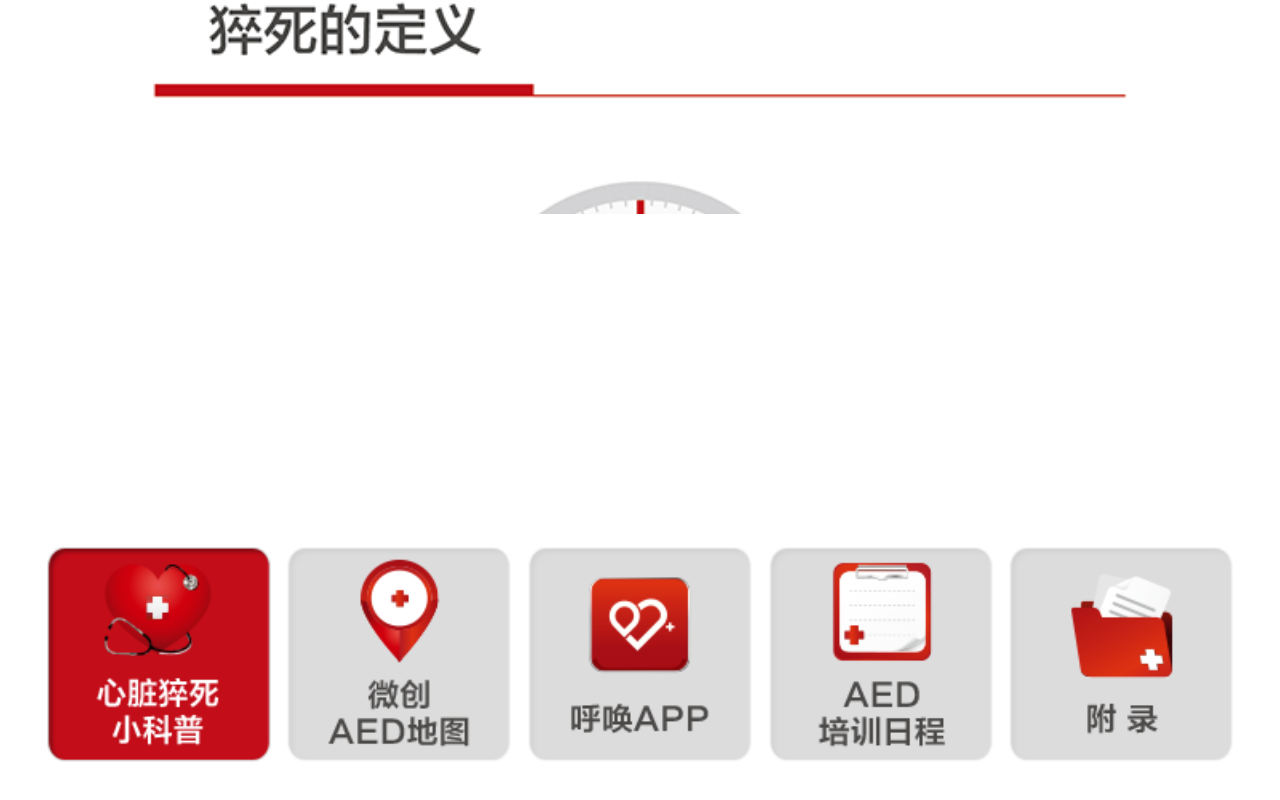
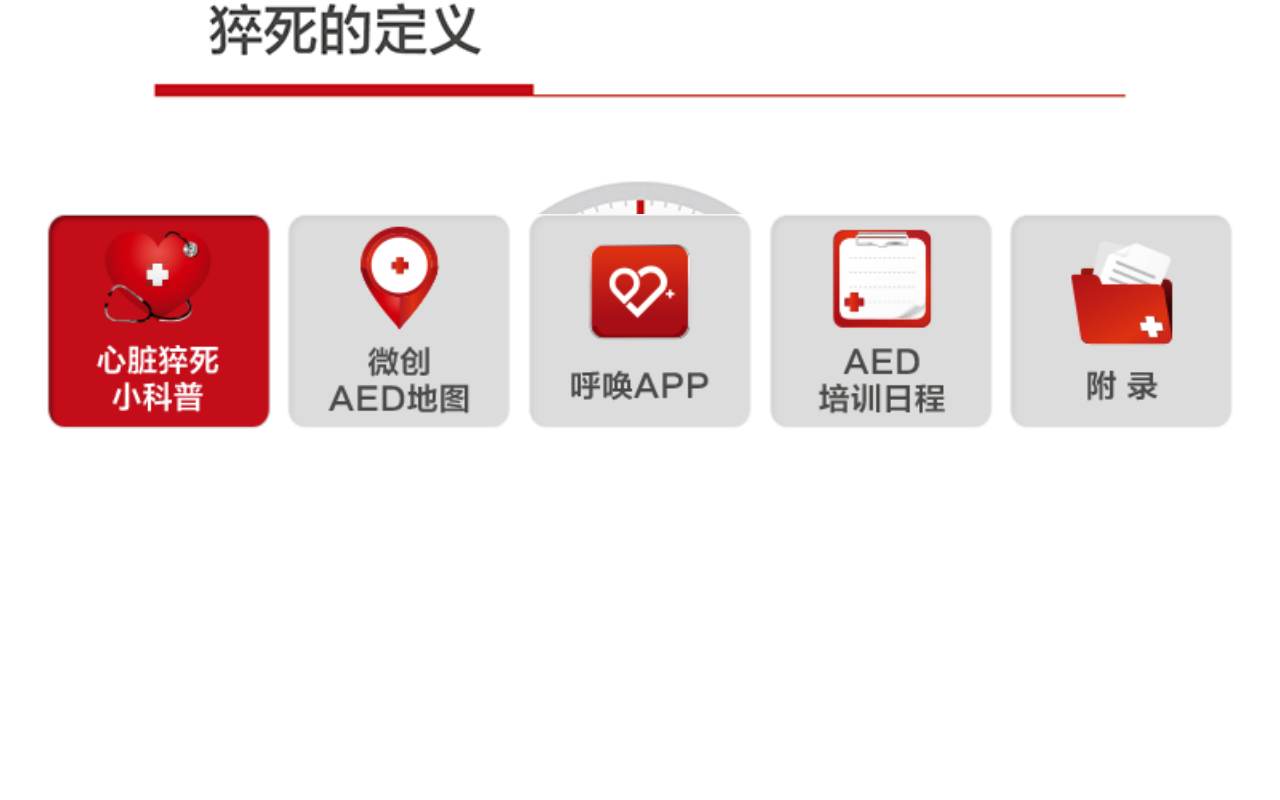
Before and after one commit to YUKIJUDAI/vr-mobile, a React app: page /#/aed in a window 1280 px wide. Shown: the part 650-1450 px from the top of the page. After the commit the page ends 1080 px from the top, so only its background shows below. Built offline with nearby package versions, Linux system fonts and the light colour scheme.

Commit message:
图片超出加滚动条

```diff
--- a/src/assets/less/aed.less
+++ b/src/assets/less/aed.less
@@ -2,9 +2,15 @@
     background: #fff;
     .slider-list {
         height: 83vh !important;
+				overflow: auto;
     }
+
+		// .slider-slide {
+		//     height: 100% !important;
+		// }
+
     .aed-list {
-        padding: 2rem 0;
+        padding: 0rem 0;
         background: #fff;
         ul {
             display: flex;
```
